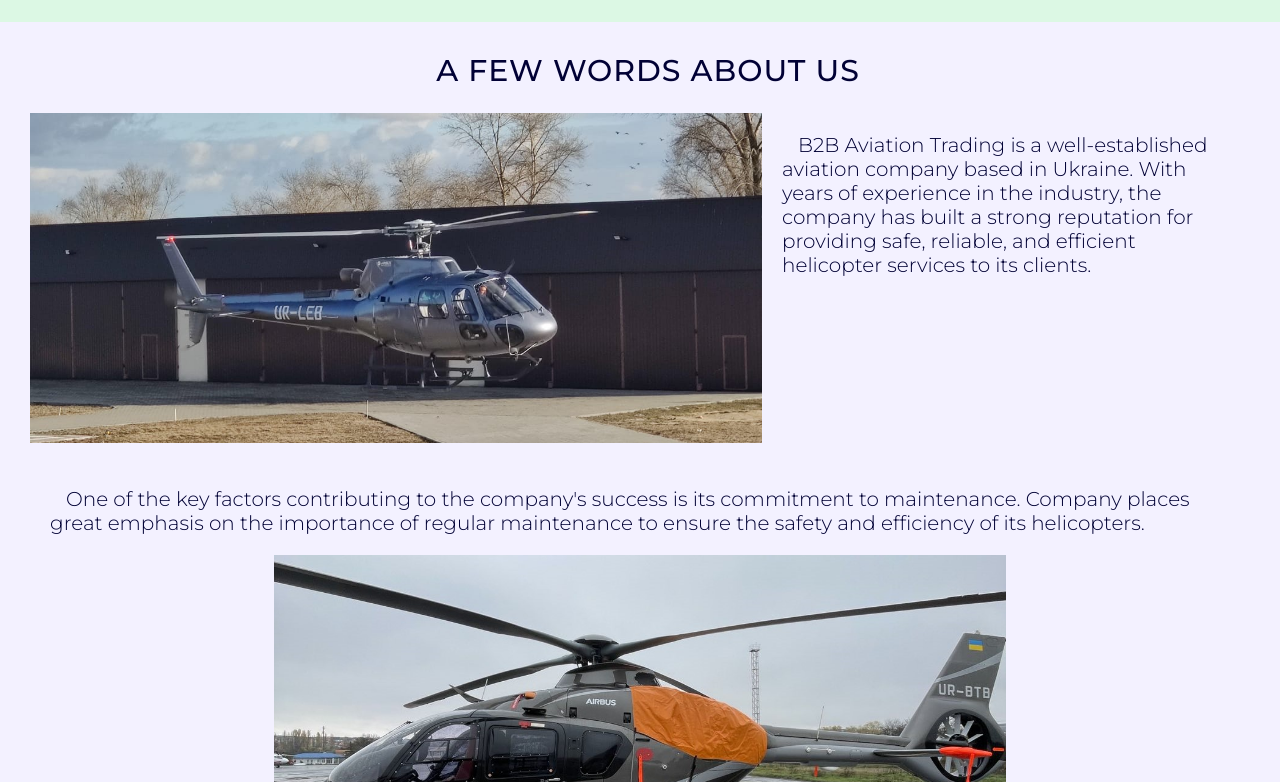
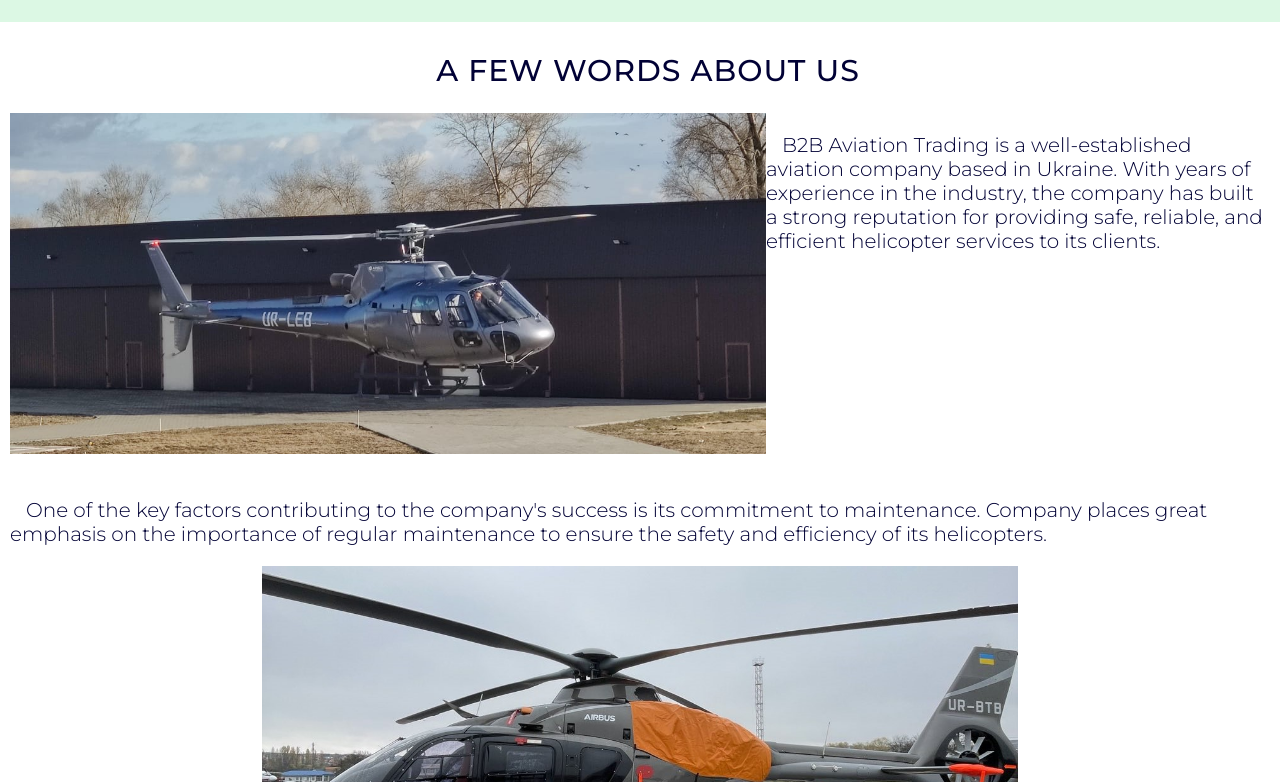
Before and after one commit to Zakatsiura/b2b_site, a React (Create React App) app: page / in a window 1280 px wide. Shown: the part 618-1400 px from the top of the page. Built offline with nearby package versions, Linux system fonts and the light colour scheme.

Commit message:
Fix main css padding

```diff
--- a/src/components/Main/Main.module.css
+++ b/src/components/Main/Main.module.css
@@ -5,7 +5,7 @@
     max-width: 1400px;
     margin: 0 auto;
     padding: 10px;
-    background-color: rgb(243, 241, 255);
+    /* background-color: rgb(243, 241, 255); */
     font-family: 'Montserrat', sans-serif;
     font-weight: 300;
     color: rgb(1, 1, 53);
@@ -83,7 +83,7 @@
     font-size: 20px;
     text-indent: 16px;
     text-align: left;
-    padding: 20px;
+    padding: 20px 0;
 }
 
 @media (max-width: 900px) {
```
